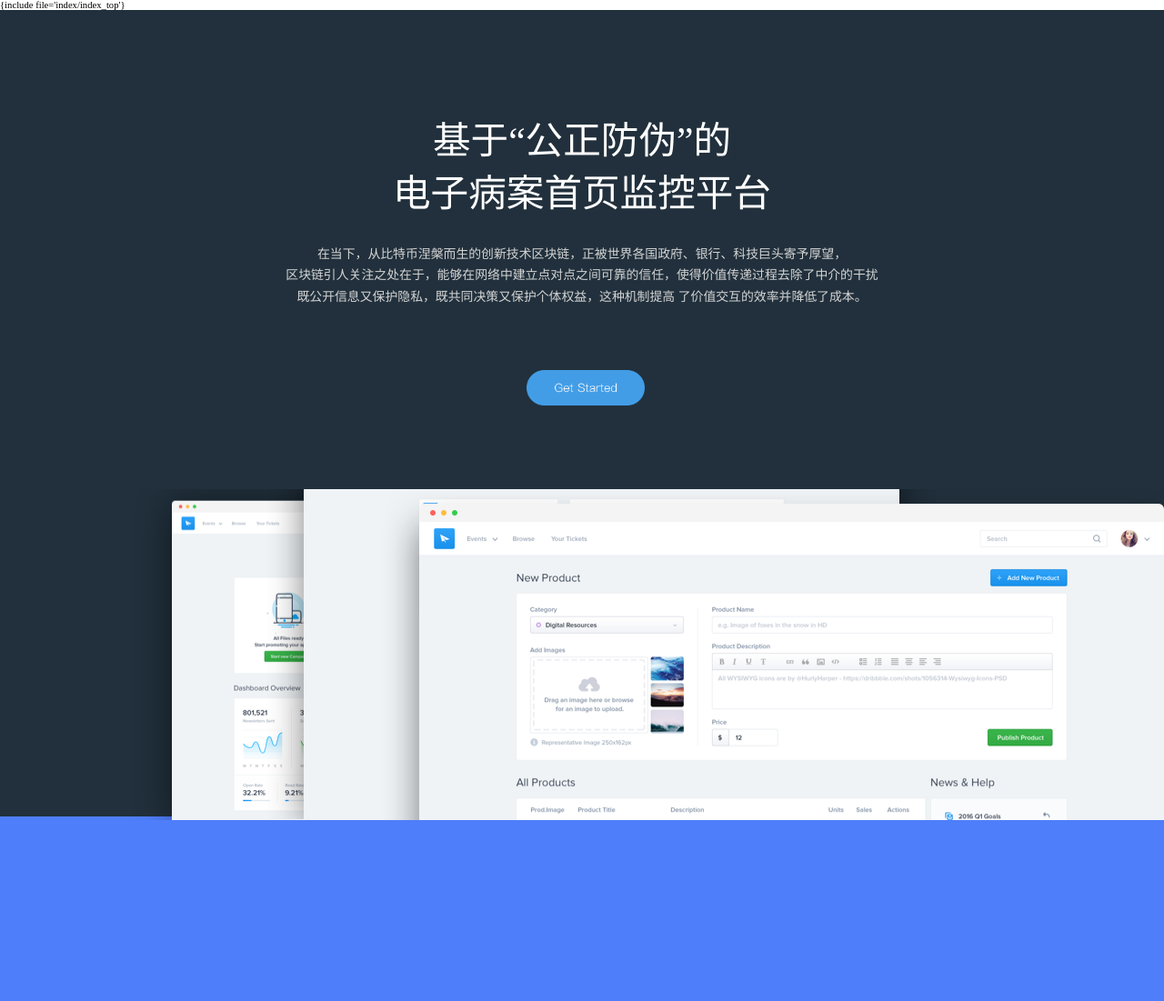
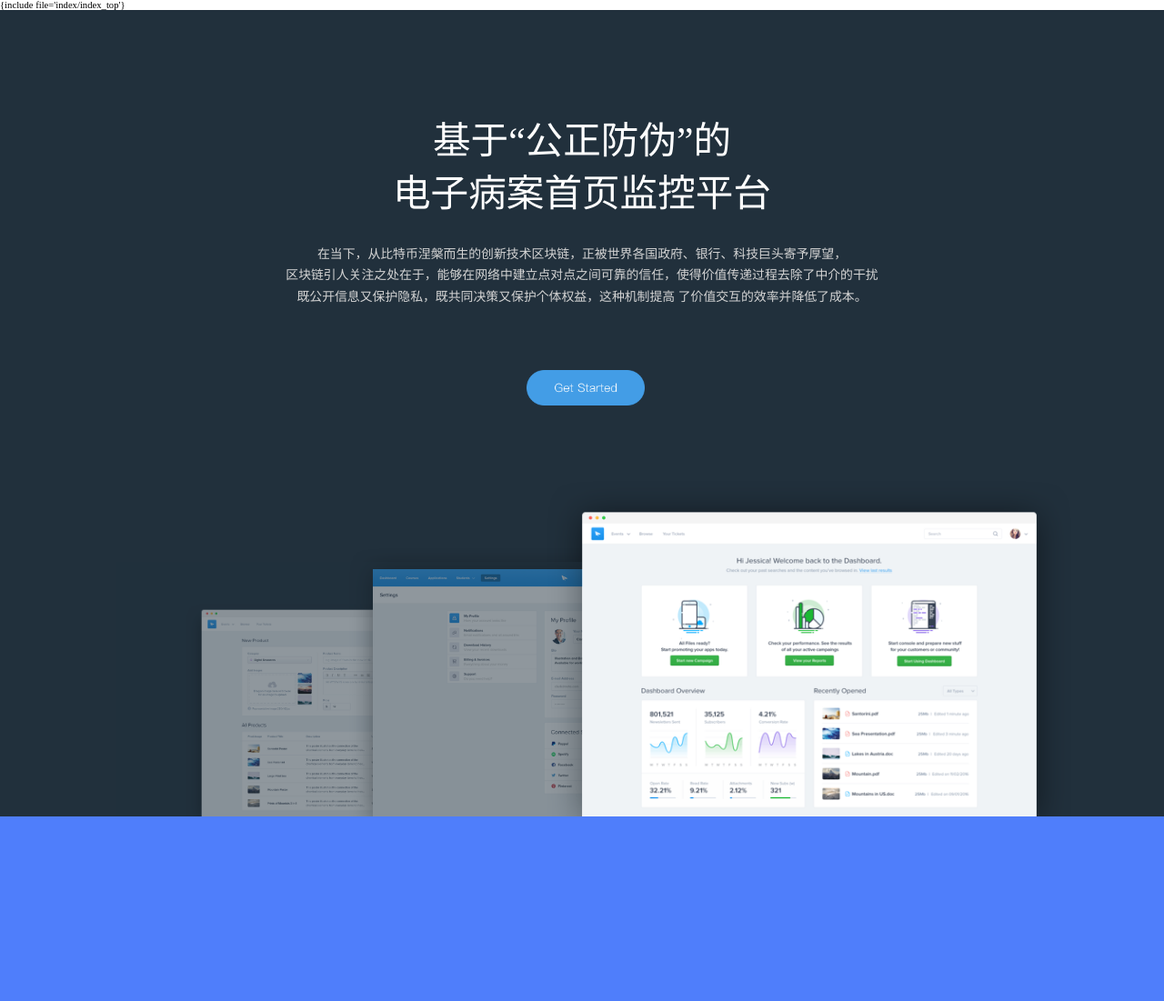
Before and after one commit to larkin2296/lianxing_web, a PHP site: page /lianxing/apps/index/view/project_show/index.html in a window 1280 px wide. Shown: the top 1101 px of the page at 91% size. Run offline with PHP 8.4, Linux system fonts and the light colour scheme; some libraries are stand-ins or nearby versions.

Commit message:
no message

```diff
--- a/apps/index/view/project_show/index.html
+++ b/apps/index/view/project_show/index.html
@@ -17,6 +17,10 @@
         <input type="button" value="" class='go_start' style="background:url('__static__/img/Group_4.jpg') no-repeat;background-size: contain;float: left;margin-left: 31%;"/>
     </div>
     <div class="fir_pic">
+            <div class="fir_pic_grey"></div>
+            <img src="__static__/img/Group_7.jpg" class="fir_pic_1"/>
+            <img src="__static__/img/Group_10.jpg" class="fir_pic_2"/>
+            <img src="__static__/img/Group_5.jpg" class="fir_pic_3"/>
     </div>
 </div>
 <div class="content_sec">
--- a/public/static/css/projectshow.css
+++ b/public/static/css/projectshow.css
@@ -79,21 +79,39 @@ p{
 .content_fir .fir_pic{
     width: 100%;
     height: 41%;
-    position: relative;
+    position: absolute;
     bottom: 0%;
-    left: 0px;
-    background: url(../img/Group_7.jpg) 100% 0% no-repeat,
-    url(../img/Group_10.jpg) 54% 101% no-repeat,
-    url(../img/Group_5.jpg) 22% 101% no-repeat;
+    /*background: url(../img/Group_7.jpg) 100% 0% no-repeat,*/
+    /*url(../img/Group_10.jpg) 54% 101% no-repeat,*/
+    /*url(../img/Group_5.jpg) 22% 101% no-repeat;*/
+}
+.fir_pic_1{
+     position: absolute;
+    left:16%;
+        bottom: 0px;
+     width:27.9%;
+ }
+.fir_pic_2{
+    position: absolute;
+    left:30%;
+    bottom: 0px;
+    width:37%;
+}
+.fir_pic_3{
+    position: absolute;
+    left:47%;
+    bottom: 0px;
+    width:45%;
 }
 .content_fir .fir_pic .fir_pic_grey{
     width: 40%;
     height: 77%;
     background: #21303C;
     opacity: 0.5;
-    padding-left: 17%;
-    padding-top: 6.7%;
-
+    position: absolute;
+    bottom: 0px;
+    left: 10%;
+    z-index:99;
 }
 
 
```
